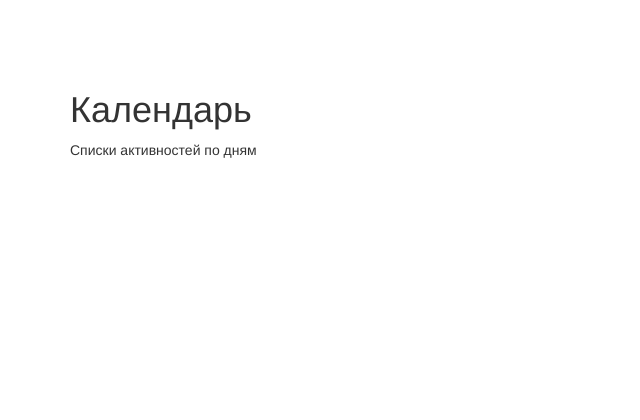
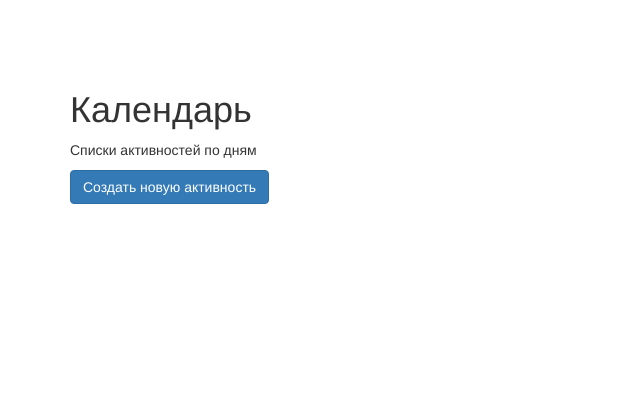
Before and after one commit to LanaOnline/Yii2app, a Yii app: template views/activity/calendar.php in a window 1280 px wide. Shown: the top 420 px of the page, without its empty margins (0-640 px from the left). Run offline with PHP 8.4 and a stand-in for Yii, Linux system fonts and the light colour scheme; the template is opened without the code that fills it, so the values that code supplies are empty; some libraries are stand-ins or nearby versions.

Commit message:
create activity button in calendar

```diff
--- a/views/activity/calendar.php
+++ b/views/activity/calendar.php
@@ -5,7 +5,7 @@
  * Date: 2/24/2019
  * Time: 7:41 PM
  */
-
+use yii\helpers\Html;
 //add calendar view, pull data from db
 ?>
 
@@ -14,5 +14,6 @@
     <div class="col-md-6">
         <h1>Календарь</h1>
         <p>Списки активностей по дням</p>
+        <?= Html::a('Создать новую активность', ['/activity/create'], ['class' => 'btn btn-primary']); ?>
     </div>
 </div>
```
